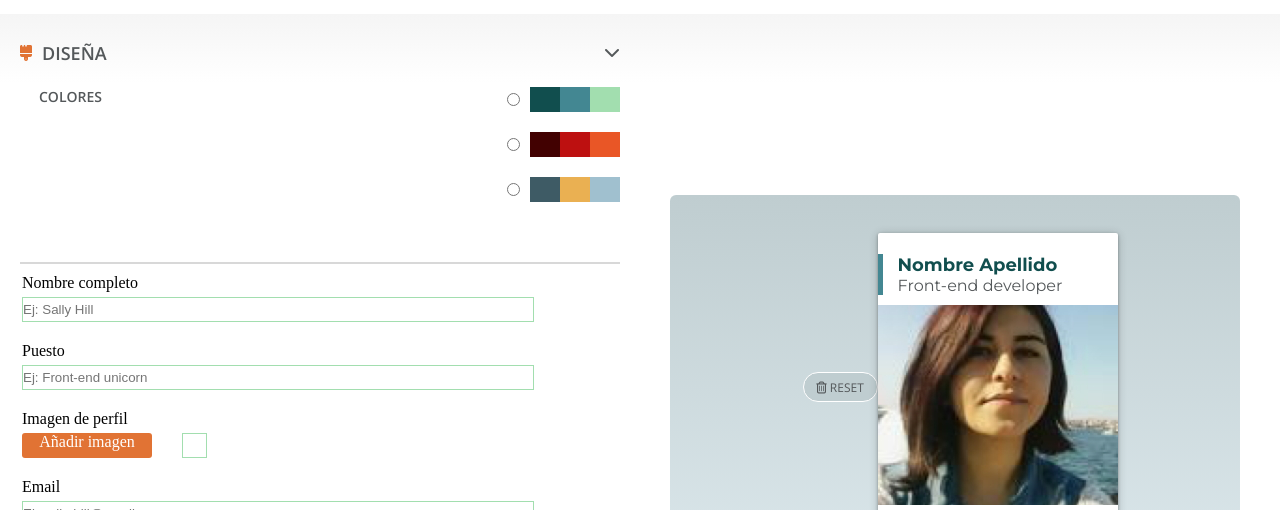
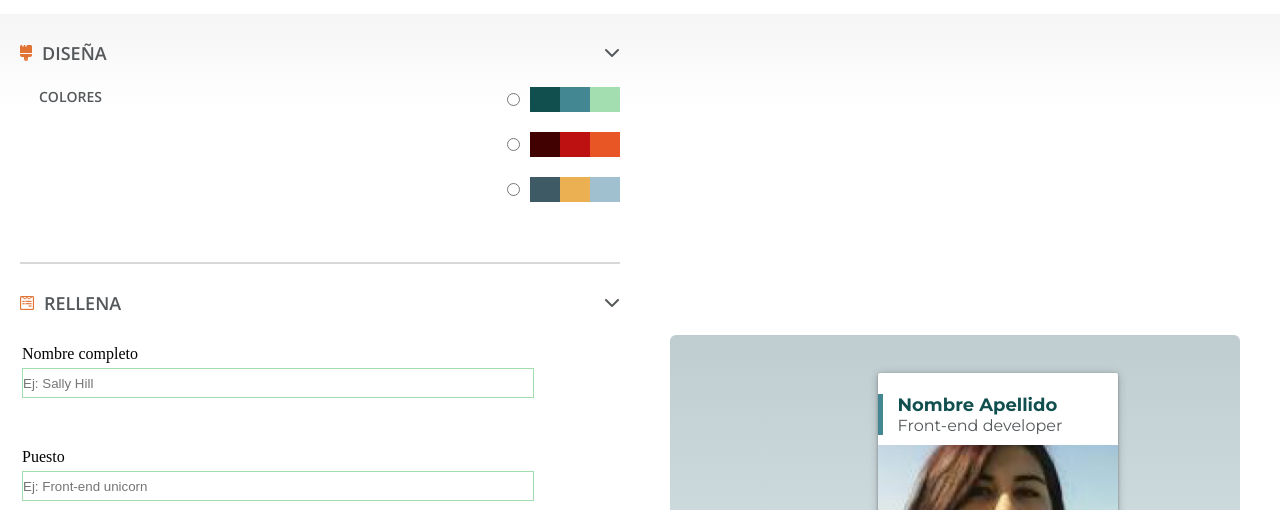
Before and after one commit to Adalab/project-promo-t-module-2-team-2, a website: page src/html/cardCreator.html in a window 1280 px wide. Shown: the part 97-607 px from the top of the page. Drawn offline with nearby package versions, Linux system fonts and the light colour scheme; files that its build step writes are made by us from their sources; files whose address does not match are found by name.

Commit message:
mediasfill-rellena

```diff
--- a/src/html/partials/fill.html
+++ b/src/html/partials/fill.html
@@ -1,3 +1,12 @@
+        <div class="fill-color__unfold">
+            <div class="fill-color__description">
+                <i class="fa fa-wpforms fill-color__icon "></i>
+                <h2 class="fill-color__title">rellena</h2>
+            </div>
+            <div>
+                <i class="fa-solid fa-chevron-down fill-color__arrow"></i>
+            </div>
+        </div>
         <section class="main__cuadrotexto">
             <form class="main__form" action="">
                 <label class="main__form--label" for="name">
--- a/src/scss/layout/_fill.scss
+++ b/src/scss/layout/_fill.scss
@@ -4,6 +4,43 @@
     padding: 0;
 }
 
+.fill-color {
+    border: 0;
+    background-image: linear-gradient(to bottom,
+            var(--white-four),
+            var(--white-two) 9%);
+
+    &__unfold {
+        margin-top: 27px;
+        display: flex;
+        justify-content: space-between;
+        align-items: center;
+    }
+
+    &__description {
+        display: flex;
+        align-items: center;
+        margin-left: 20px;
+    }
+
+    &__icon {
+        color: $dull-orange;
+    }
+
+    &__title {
+        padding-left: 10px;
+        font-size: 18px;
+        color: $gunmetal;
+        font-family: $primary-text;
+        font-weight: 600;
+        text-transform: uppercase;
+    }
+
+    &__arrow {
+        margin-right: 20px;
+        color: $gunmetal;
+    }
+}
 .main__cuadrotexto {
     display: flex;
     flex-direction: column;
@@ -14,9 +51,9 @@
 .main__form {
     display: flex;
     flex-direction: column;
-    color: #114e4e;
+    color: $dark-green-blue;
     gap: 30px;
-    font-family: 'Open Sans', sans-serif;
+    font-family: $primary-text;
     font-size: 14px;
 }
 
@@ -25,11 +62,13 @@
     flex-direction: column;
     gap: 5px;
     width: 70vw;
+    margin-top: 30px;
 }
 
 .casillarespuesta, .casillarespuestapequeña {
-    height: 25px;
-    border: solid 1px #a2deaf;
+    height: 30px;
+    border: solid 1px $hospital-green;
+    color: $pinkish-grey;
 }
 
 .inlineimg {
@@ -45,11 +84,11 @@
 
 .añadir-imagen {
     text-decoration: none;
-    color: #ffffff;
+    color: $white-two;
 }
 
 .botom {
-    background-color: #e17334;
+    background-color: $dull-orange;
     border-radius: 3px;
     text-align: center;
     width: 130px;
@@ -68,5 +107,11 @@
    .casillarespuesta {
        width: 40vw;
    }
+}
+
+@media screen and (min-width: 1020px) {
+    .casillarespuesta{
+      width: 40vw;
+    }
 
 }
```
